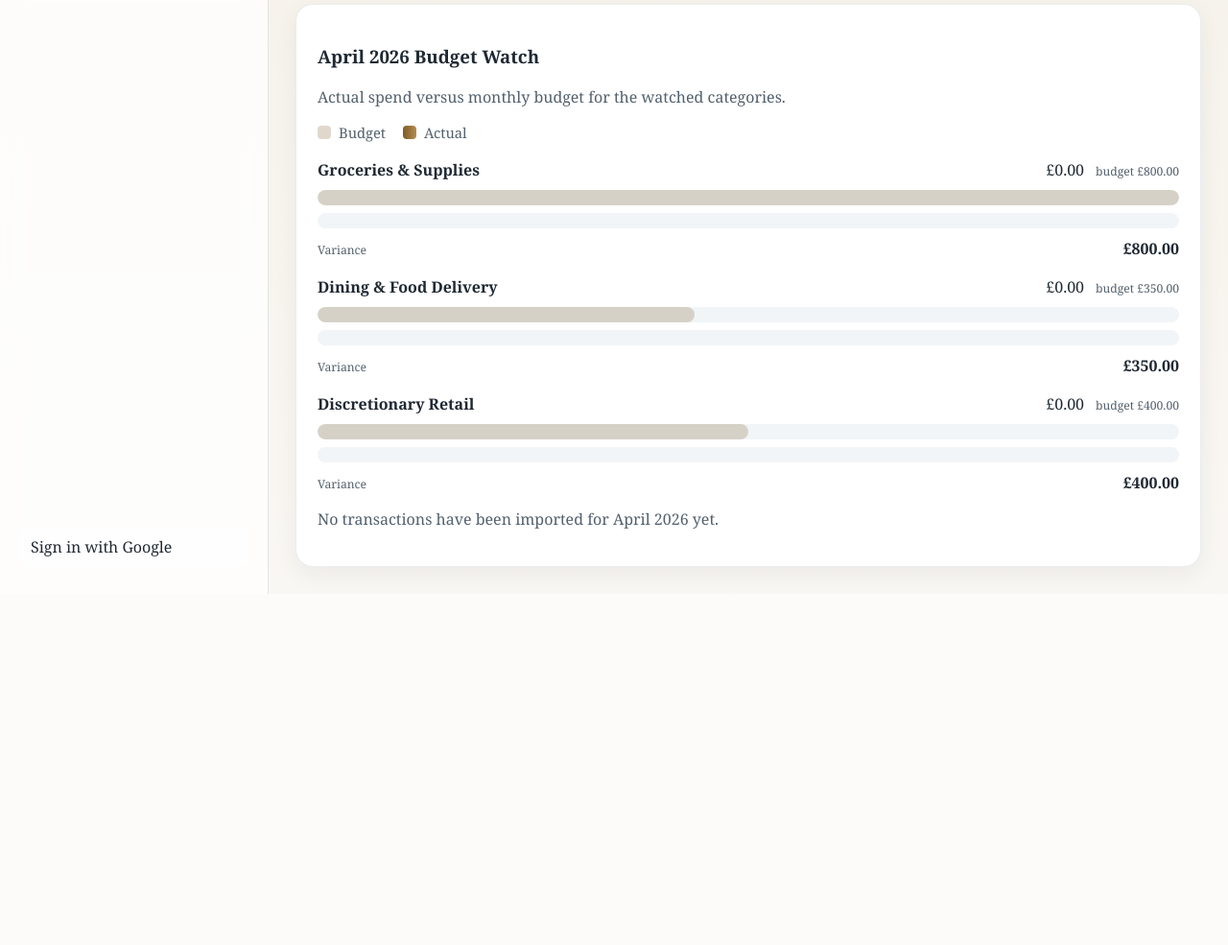
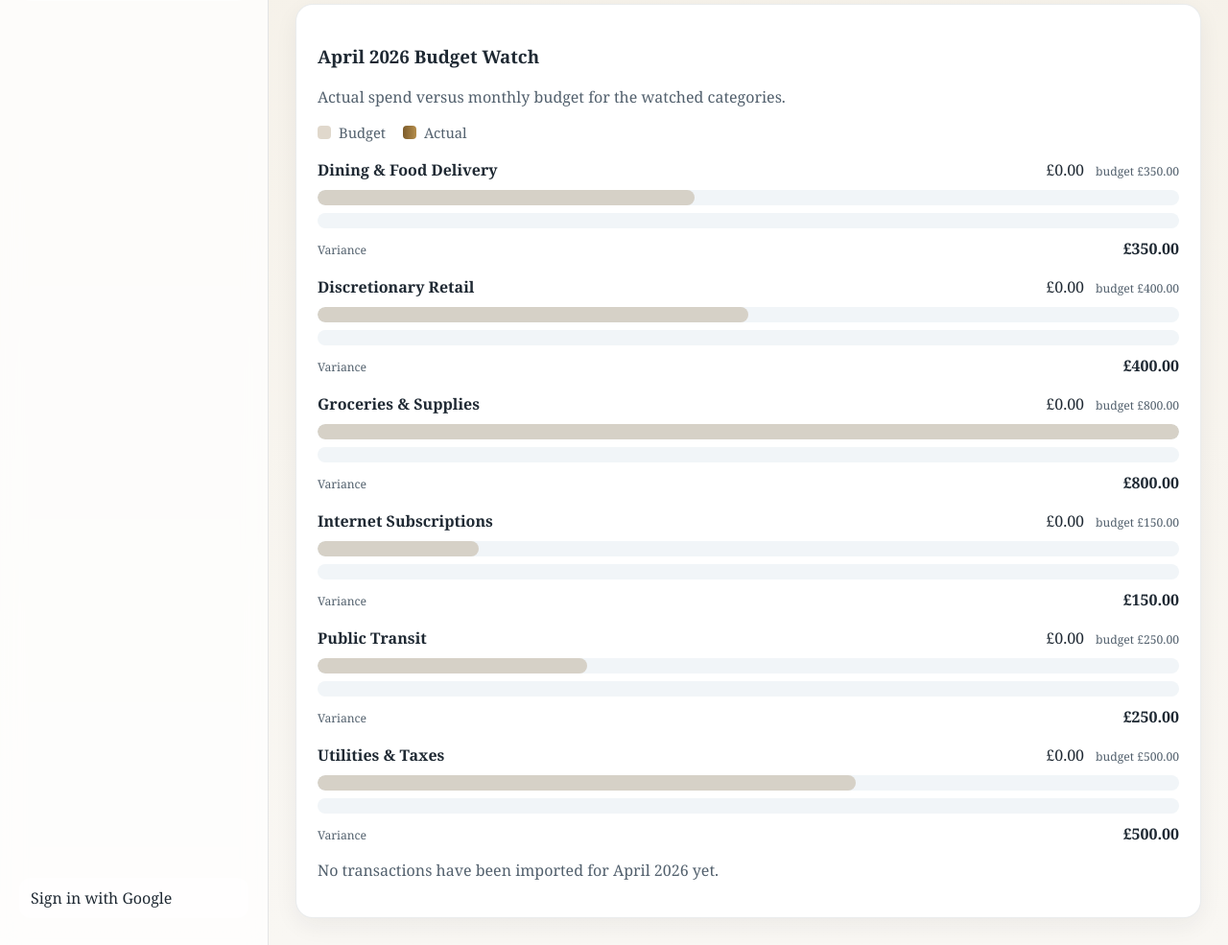
Before and after one commit to stoveruk-collab/personal-finance, a FastAPI app: page / in a window 1280 px wide. Shown: the part 535-1520 px from the top of the page at 96% size. Before the commit the page ends 1154 px from the top, so only its background shows below. Run offline with FastAPI, Linux system fonts and the light colour scheme; data comes from the database, SQL or seed files in the repository; data that the repository does not hold is empty.

Commit message:
Expand dashboard chart categories

```diff
--- a/src/personal_finance/web/app.py
+++ b/src/personal_finance/web/app.py
@@ -125,22 +125,37 @@ def dashboard(request: Request, db: Session = Depends(get_db)):
         "Discretionary Retail",
     ]
     watch_rows = []
-    max_watch_value = Decimal("1")
     for category_name in watched_categories:
         actual = actual_lookup.get(category_name, Decimal("0"))
         budget = budget_lookup.get(category_name, Decimal("0"))
-        variance = budget - actual
-        max_watch_value = max(max_watch_value, actual, budget)
         watch_rows.append(
             {
                 "category": category_name,
                 "actual": actual,
                 "budget": budget,
-                "variance": variance,
             }
         )
-    scale = max_watch_value if max_watch_value > 0 else Decimal("1")
-    for row in watch_rows:
+
+    chart_rows = []
+    for category_name in sorted(set(actual_lookup) | set(budget_lookup)):
+        actual = actual_lookup.get(category_name, Decimal("0"))
+        budget = budget_lookup.get(category_name, Decimal("0"))
+        if actual == 0 and budget == 0:
+            continue
+        chart_rows.append(
+            {
+                "category": category_name,
+                "actual": actual,
+                "budget": budget,
+                "variance": budget - actual,
+            }
+        )
+
+    max_chart_value = Decimal("1")
+    for row in chart_rows:
+        max_chart_value = max(max_chart_value, row["actual"], row["budget"])
+    scale = max_chart_value if max_chart_value > 0 else Decimal("1")
+    for row in chart_rows:
         row["actual_width"] = float((row["actual"] / scale) * Decimal("100")) if scale else 0.0
         row["budget_width"] = float((row["budget"] / scale) * Decimal("100")) if scale else 0.0
     auth_warning = None
@@ -162,6 +177,7 @@ def dashboard(request: Request, db: Session = Depends(get_db)):
             "format_gbp": format_gbp,
             "current_month_label": current_month_label,
             "watch_rows": watch_rows,
+            "chart_rows": chart_rows,
             "current_report": current_report,
         },
     )
--- a/src/personal_finance/web/templates/dashboard.html
+++ b/src/personal_finance/web/templates/dashboard.html
@@ -44,7 +44,7 @@
   </div>
 
   <div class="watch-chart">
-    {% for row in watch_rows %}
+    {% for row in chart_rows %}
     <div class="watch-row">
       <div class="watch-head">
         <span class="watch-category">{{ row.category }}</span>
```
